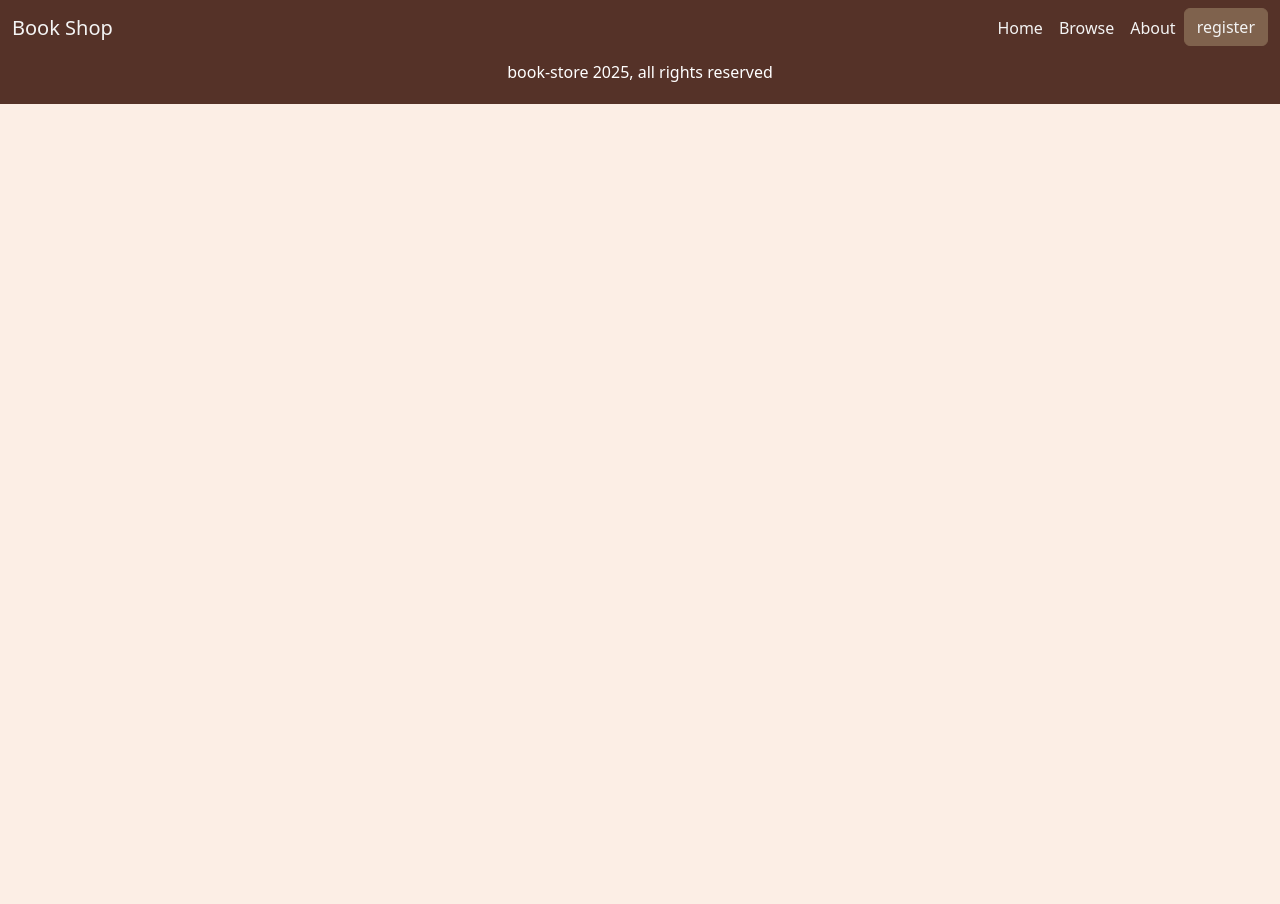
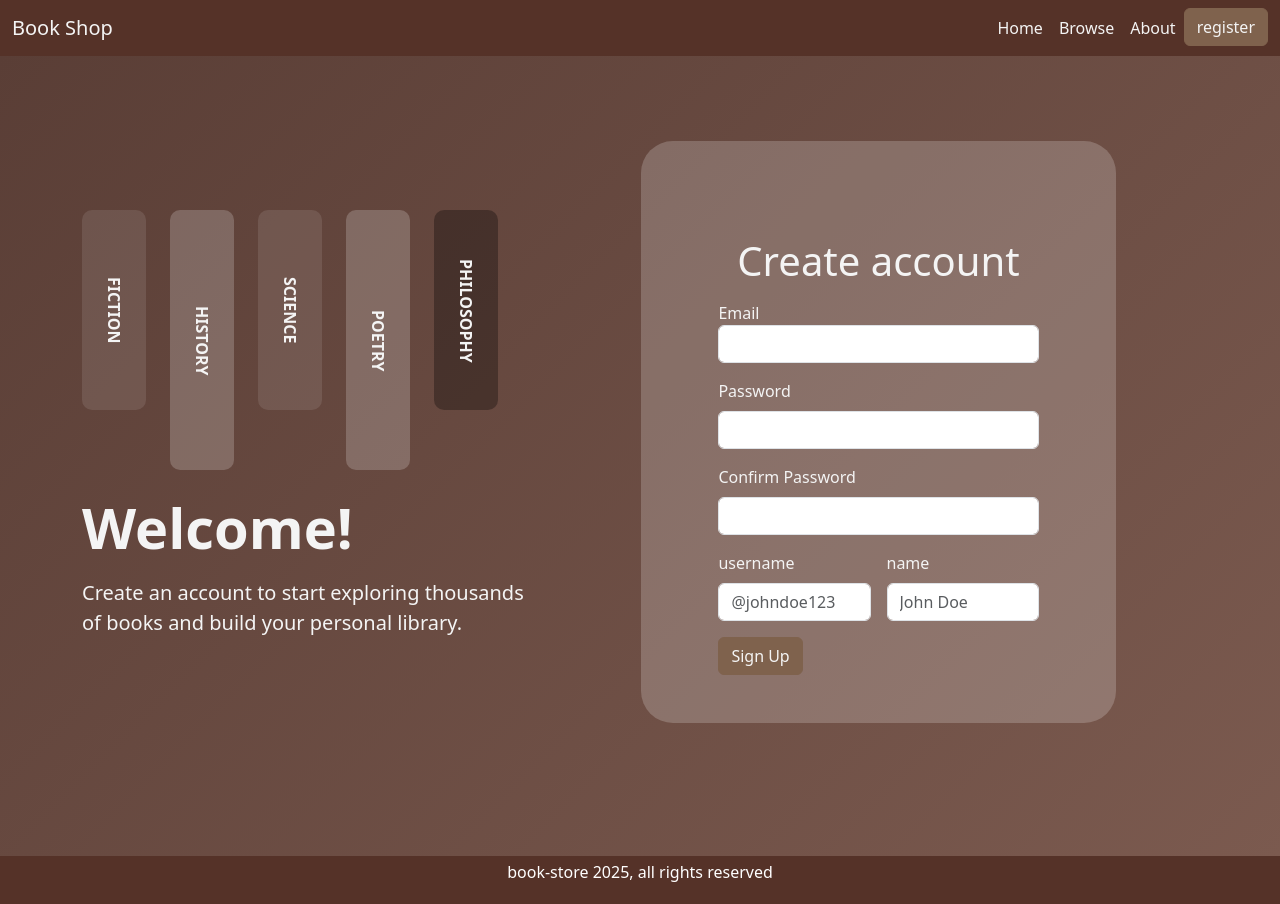
Before and after one commit to naghamalrjoub/full-stack-bookstore, a React app in the folder frontend/: page /Register in a window 1280 px wide. Before the commit the page ends 800 px from the top, so only its background shows below. Built offline with nearby package versions, Linux system fonts and the light colour scheme; the HTML template or start-up script is replaced by a standard one.

Commit message:
register page

```diff
--- a/frontend/src/App.css
+++ b/frontend/src/App.css
@@ -11,6 +11,7 @@ body {
 }
 
 .navButton {
+    color: rgb(244, 244, 244);
     background-color: rgb(127, 98, 77);
     border: 1px solid rgb(127, 98, 77);
 }
@@ -28,6 +29,20 @@ body {
 .heroSection {
     min-height: 100vh;
     background: linear-gradient(135deg, #5a3e36, #7b5a4f);
+}
+
+.register {
+    min-height: 100vh;
+    background: linear-gradient(135deg, #5a3e36, #7b5a4f);
+}
+
+.registerLeft {
+    color: rgb(244, 244, 244) ;
+}
+
+.registerRight {
+    background-color: rgba(255, 255, 255, 0.2);
+    color: rgb(244, 244, 244) ;
 }
 
 .heroSection * {
--- a/frontend/src/App.jsx
+++ b/frontend/src/App.jsx
@@ -5,6 +5,7 @@ import Home from './pages/Home'
 import Books from './pages/Books'
 import About from './pages/About'
 import Footer from './components/Footer'
+import Register from './pages/Register'
 
 function App() {
   return (
@@ -14,6 +15,7 @@ function App() {
             <Route path='/' element={<Home />}></Route>
             <Route path='/Books' element={<Books />}></Route>
             <Route path='/About' element={<About />}></Route>
+            <Route path='/Register' element={<Register />}></Route>
         </Routes>
 
         <Footer />
--- a/frontend/src/components/Navbar.jsx
+++ b/frontend/src/components/Navbar.jsx
@@ -46,7 +46,7 @@ const Navbar = () => {
                             :
                             <>
                                 <li className="nav-item">
-                                    <Link to="/register" className='btn btn-outline-primary navButton'>register</Link>
+                                    <Link to="/Register" className='btn btn-outline-primary navButton'>register</Link>
                                 </li>
                             </>
                         }
--- /dev/null
+++ b/frontend/src/components/SignUp.jsx
@@ -0,0 +1,38 @@
+import React from 'react'
+
+const SignUp = () => {
+  return (
+        <div id="signUp" className="container-fluid d-flex justify-content-center mt-5">
+            <form id="signUpForm" className="w-75">
+                <h1 className="mb-3 text-center">Create account</h1>
+                <div>
+                    <div className="mb-3">
+                        <lable className="form-label">Email</lable>
+                        <input type="email" className="form-control"/>
+                    </div>
+                    <div className="mb-3">
+                        <label className="form-label">Password</label>
+                        <input type="password" className="form-control"/>
+                    </div>
+                    <div className="mb-3">
+                        <label className="form-label">Confirm Password</label>
+                        <input type="password" className="form-control"/>
+                    </div>
+                    <div className="mb-3 d-flex justify-content-between">
+                        <div className="w-50 pe-2">
+                            <label className="form-label">username</label>
+                            <input type="text" className="form-control" placeholder="@johndoe123"/>
+                        </div>
+                        <div className="w-50 ps-2">
+                            <label className="form-label">name</label>
+                            <input type="text" className="form-control" placeholder="John Doe"/>
+                        </div>
+                    </div>
+                </div>
+                <button className="btn navButton" id="signUpButton">Sign Up</button>
+            </form>
+        </div>
+  )
+}
+
+export default SignUp
--- /dev/null
+++ b/frontend/src/pages/Register.jsx
@@ -0,0 +1,36 @@
+import React from 'react'
+import SignUp from '../components/SignUp'
+
+const Register = () => {
+  return (
+    <div className='register d-flex'>
+        <div className="container align-content-center mb-5">
+            <div className="row gap-5">
+                <div className="col-lg-5 d-flex flex-column justify-content-center registerLeft" data-aos="fade-right">
+                    <div className='d-flex gap-4 '>
+                        <div className="category-box">FICTION</div>
+                        <div className="category-box tall">HISTORY</div>
+                        <div className="category-box">SCIENCE</div>
+                        <div className="category-box tall">POETRY</div>
+                        <div className="category-box dark">PHILOSOPHY</div>
+                    </div>
+
+                    <div className='mt-4'>
+                        <h1 className='display-4 fw-bold'>
+                            Welcome!
+                        </h1>
+                        <p className='mt-3 fs-5'>
+                            Create an account to start exploring thousands of books and build your personal library.
+                        </p>
+                    </div>
+                </div>
+                <div className="col-lg-5 registerRight d-flex justify-content-center rounded-5 py-5 ms-5" data-aos="fade-right">
+                    <SignUp />
+                </div>
+            </div>
+        </div>
+    </div>
+  )
+}
+
+export default Register
```
